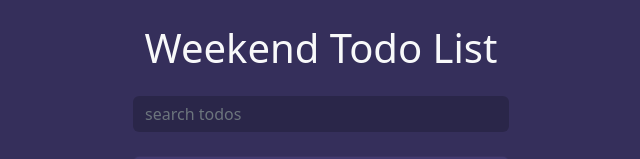
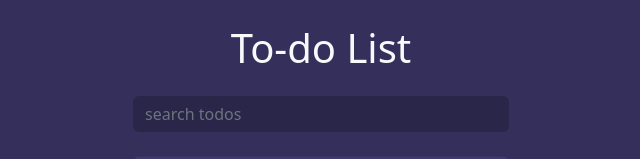
Before and after one commit to firdous-ab/firdous-ab-gitihubtodolist.io, a plain HTML site: page index.html in a window 1280 px wide. Shown: the top 159 px of the page, without its empty margins (319-959 px from the left). Drawn offline with nearby package versions, Linux system fonts and the light colour scheme.

```diff
--- a/index.html
+++ b/index.html
@@ -18,7 +18,7 @@
   <body>
     <div class="container">
       <header class="text-center text-light my-4">
-        <h1 class="mb-4">Weekend Todo List</h1>
+        <h1 class="mb-4">To-do List</h1>
         <form class="search">
           <input
             class="form-control m-auto"
```
